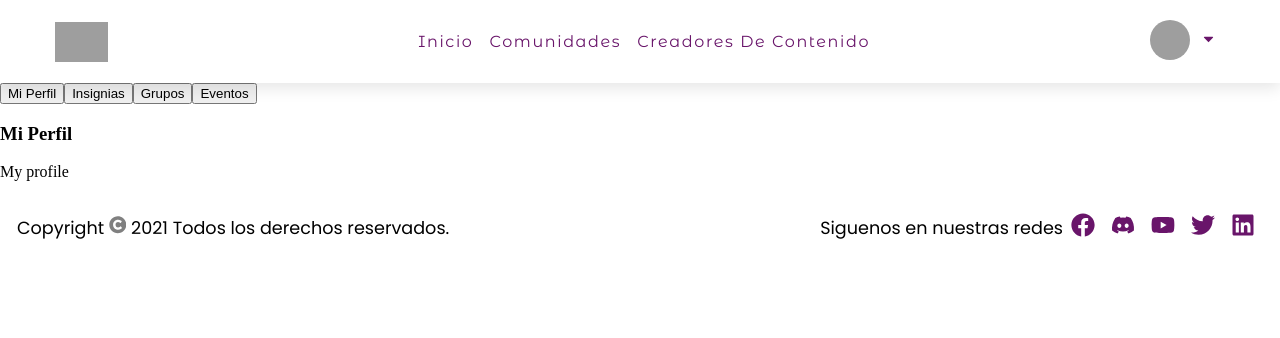
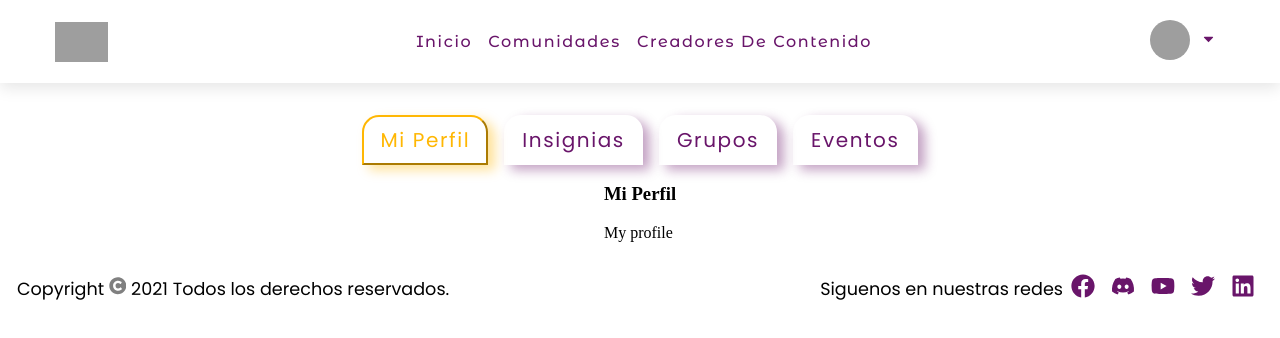
Before and after one commit to Comunidad-de-Programadores/team-react-16-comfeco, a React (Create React App) app: page /mi-perfil in a window 1280 px wide. Shown: the top 338 px of the page. Built offline with nearby package versions, Linux system fonts and the light colour scheme; grey boxes are pictures that could not be loaded; a web font is replaced by a local one; what reactfire would draw is missing.

Commit message:
tabs design #35

```diff
--- a/src/assets/style/Vars.scss
+++ b/src/assets/style/Vars.scss
@@ -19,3 +19,5 @@ $yellow-color: #FFB703;
 $purple-color: #69156A;
 $white-color: #fff;
 $light-shadow-color: 0 5px 15px rgba(0, 0, 0, 0.1);
+$purple-shadow-color: 7px 5px 12px rgba(105, 21, 106, 0.4);
+$yellow-shadow-color: 7px 5px 12px rgba(255, 183, 3, 0.4);
--- a/src/components/Navbar/Navbar.scss
+++ b/src/components/Navbar/Navbar.scss
@@ -43,12 +43,13 @@ nav {
 
 .links a {
     color: $purple-color;
+    font-weight: 500;
     font-size: 1rem;
     text-transform: capitalize;
     letter-spacing: 0.1rem;
     display: block;
     padding: 0.5rem 1rem;
-    transition: all 0.3s linear;
+    transition: all 0.3s ease-in-out;
 }
 
 .links a:hover {
--- a/src/pages/Tabs/Tabs.jsx
+++ b/src/pages/Tabs/Tabs.jsx
@@ -11,24 +11,24 @@ const Tabs = () => {
   return (
     <>
       <LayoutHome>
-        <section className="section">
-          <div className="jobs-center">
-            {/* btn container */}
-            <div className="btn-container">
+        <section className="container--tabs">
+          <div className="tabs">
+            {/* tabs btn */}
+            <div className="tabs--btn">
               {contenedor.map((item, index) => {
                 return (
                   <button
                     key={item.id}
                     onClick={() => setValue(index)}
-                    className={`job-btn ${index === value && "active-btn"}`}
+                    className={`btn-tab ${index === value && "btn-active"}`}
                   >
                     {item.title}
                   </button>
                 );
               })}
             </div>
-            {/* job info */}
-            <article className="job-info">
+            {/* tabs info */}
+            <article className="tabs--info">
               <h3>{title}</h3>
               {tab}
             </article>
--- a/src/pages/Tabs/Tabs.scss
+++ b/src/pages/Tabs/Tabs.scss
@@ -0,0 +1,40 @@
+@import "../../assets/style/Vars.scss";
+
+.container--tabs {
+    margin-top: 2rem;
+}
+
+.tabs {
+    display: flex;
+    flex-direction: column;
+    justify-content: center;
+    align-items: center;
+}
+
+.btn-tab {
+    color: $purple-color;
+    font-family: $text-font;
+    background: transparent;
+    border-color: transparent;
+    font-size: 1.25rem;
+    letter-spacing: 0.1rem;
+    margin: 0 0.5rem;
+    transition: all 0.3s ease-in-out;
+    cursor: pointer;
+    padding: 0.8rem 1rem;
+    line-height: 1;
+    outline: none;
+    border-radius: 17px 17px 0 0;
+    box-shadow: $purple-shadow-color;
+}
+
+.btn-tab:hover {
+    color: $yellow-color;
+    box-shadow: $yellow-shadow-color;
+}
+
+.btn-active {
+    border-color: $yellow-color;
+    color: $yellow-color;
+    box-shadow: $yellow-shadow-color;
+}
```
